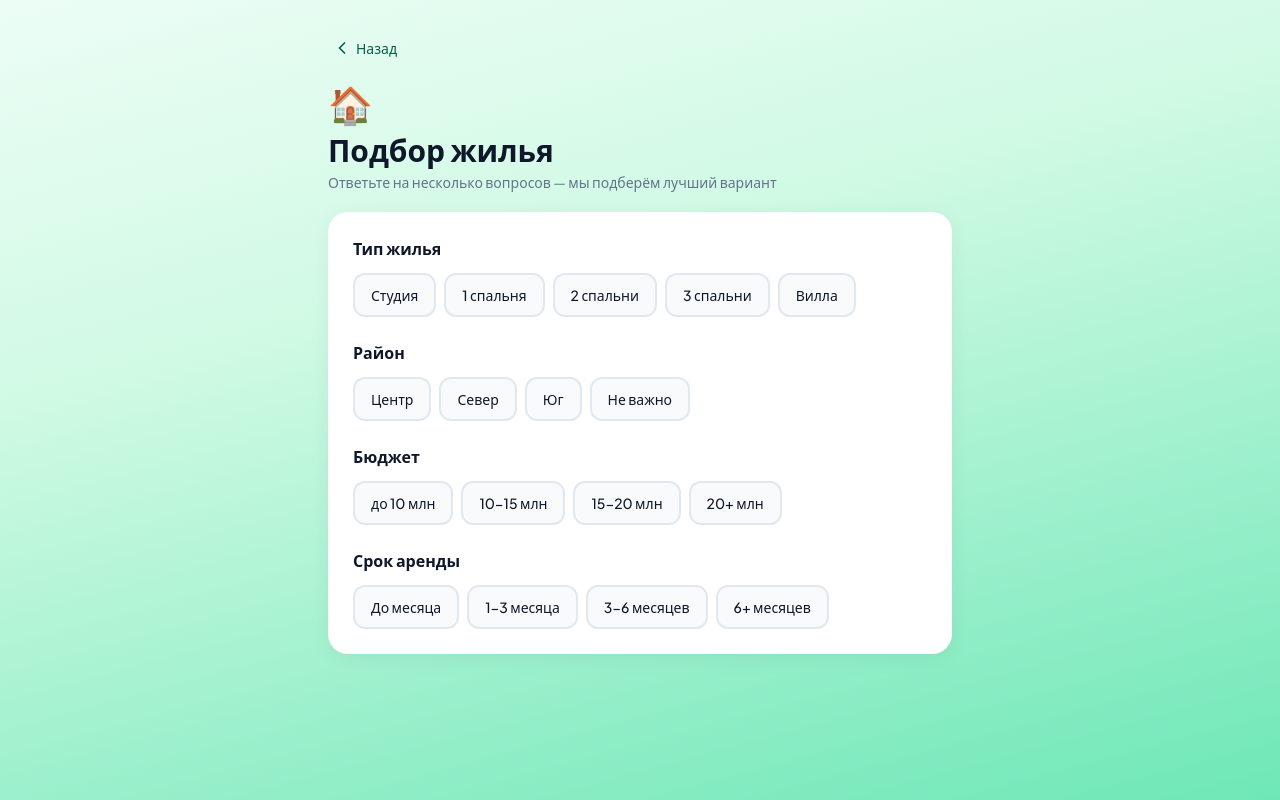
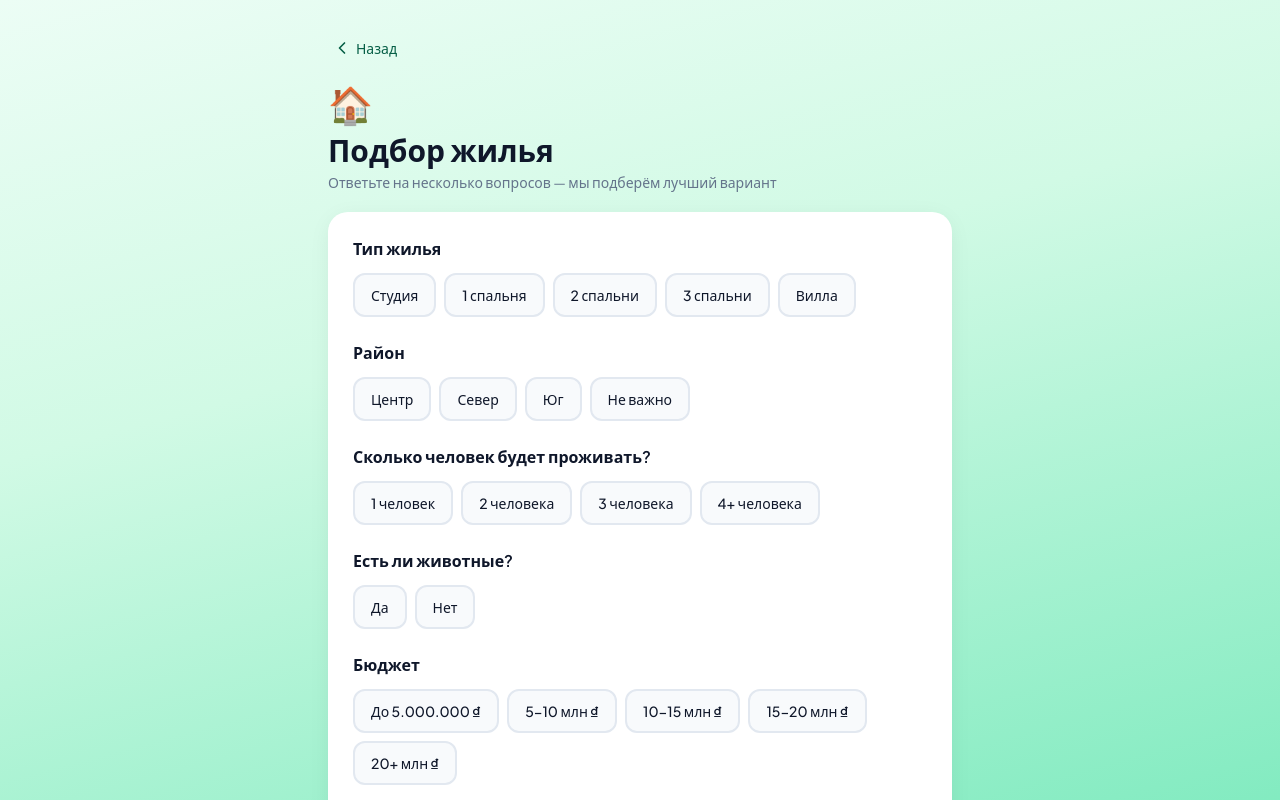
Before and after one commit to MaxbIch/superbot, a React (Vite) app: page /housing in a window 1280 px wide. Shown: the top 800 px of the page. Built offline with nearby package versions, Linux system fonts and the light colour scheme; what @telegram-apps/sdk would draw is missing.

Commit message:
Update housing lead questions and budget

```diff
--- a/src/data/housingLead.ts
+++ b/src/data/housingLead.ts
@@ -38,15 +38,40 @@ export const housingLead: LeadConfig =
             },
 
             {
+                id: "people",
+                title:
+                    "Сколько человек будет проживать?",
+
+                options: [
+                    "1 человек",
+                    "2 человека",
+                    "3 человека",
+                    "4+ человека",
+                ],
+            },
+
+            {
+                id: "pets",
+                title:
+                    "Есть ли животные?",
+
+                options: [
+                    "Да",
+                    "Нет",
+                ],
+            },
+
+            {
                 id: "budget",
                 title:
                     "Бюджет",
 
                 options: [
-                    "до 10 млн",
-                    "10-15 млн",
-                    "15-20 млн",
-                    "20+ млн",
+                    "До 5.000.000 ₫",
+                    "5-10 млн ₫",
+                    "10-15 млн ₫",
+                    "15-20 млн ₫",
+                    "20+ млн ₫",
                 ],
             },
 
```
